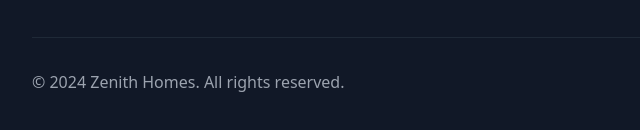
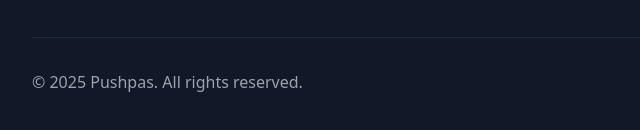
Before and after one commit to InfyneMe/pushpas_landing, a plain HTML site: page index.html in a window 1280 px wide. Shown: the part 4912-5042 px from the top of the page, 0-640 px from the left. Drawn offline with nearby package versions, Linux system fonts and the light colour scheme.

Commit message:
new changes

```diff
--- a/index.html
+++ b/index.html
@@ -1,6 +1,6 @@
 <html lang="en" class="scroll-smooth"><head><meta charset="UTF-8">
 <meta name="viewport" content="width=device-width,initial-scale=1">
-<title>Pushpas Homes - Architectural Excellence</title>
+<title>Pushpas - Architectural Excellence</title>
 <!-- Inter Font -->
 <link href="https://fonts.googleapis.com/css2?family=Inter:wght@300;400;500;600;700&amp;display=swap" rel="stylesheet">
 <!-- Tailwind CDN -->
@@ -749,7 +749,7 @@
       </div>
 
       <div class="border-t border-gray-800 pt-8 flex flex-col md:flex-row justify-between items-center gap-4">
-        <p class="text-gray-400">© 2024 Zenith Homes. All rights reserved.</p>
+        <p class="text-gray-400">© 2025 Pushpas. All rights reserved.</p>
         <div class="flex gap-6 text-sm text-gray-400">
           <a href="#" class="hover:text-white transition-colors">Privacy Policy</a>
           <a href="#" class="hover:text-white transition-colors">Terms of Service</a>
```
